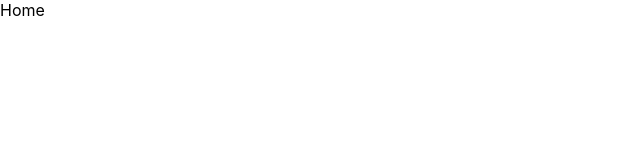
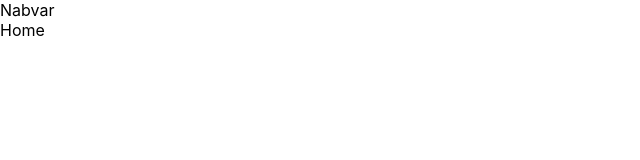
Before and after one commit to capa026/Raffle, a React (Vite) app in the folder client/: page / in a window 1280 px wide. Shown: the top 160 px of the page, without its empty margins (0-640 px from the left). Built offline with nearby package versions, Linux system fonts and the light colour scheme.

Commit message:
components folder and Navbar component created

```diff
--- a/client/src/App.jsx
+++ b/client/src/App.jsx
@@ -1,8 +1,10 @@
 import { BrowserRouter, Routes, Route } from "react-router-dom";
 import Home from "./Routes/Home";
+import Navbar from "./components/navbar";
 const App = () => {
   return (
     <BrowserRouter>
+      <Navbar />
       <Routes>
         <Route path="/" element={<Home />} />
       </Routes>
--- /dev/null
+++ b/client/src/components/Navbar.jsx
@@ -0,0 +1,4 @@
+const Navbar = () => {
+  return <div>Nabvar</div>;
+};
+export default Navbar;
```
